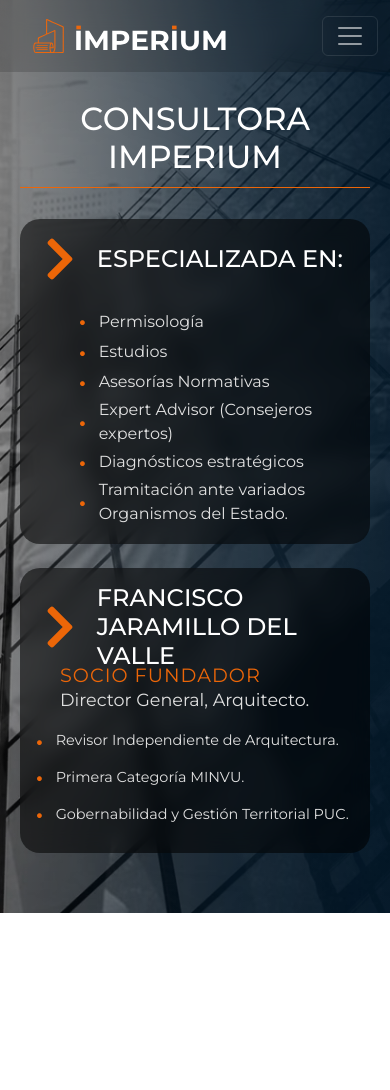
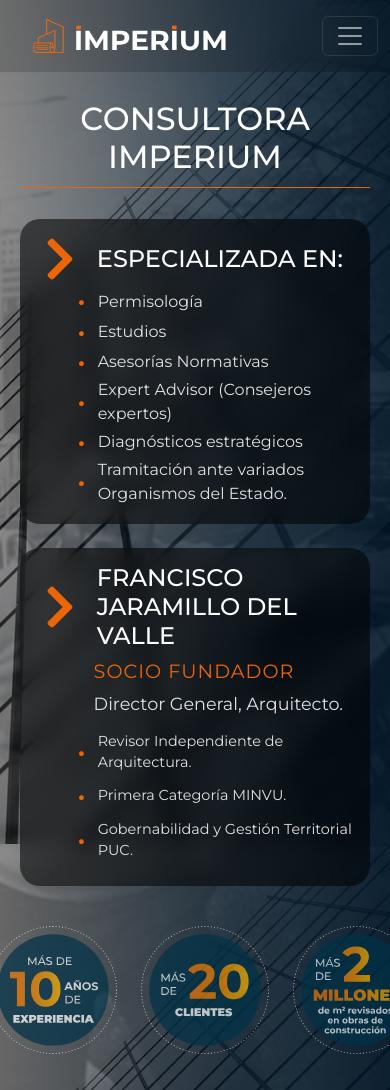
Before and after one commit to cristiansot/imperium-website, a React (Vite) app: page /empresa in a window 390 px wide. Before the commit the page ends 913 px from the top, so only its background shows below. Built offline with nearby package versions, Linux system fonts and the light colour scheme.

Commit message:
Web site finalizada por parte del programador

```diff
--- a/src/assets/css/empresa.css
+++ b/src/assets/css/empresa.css
@@ -1,4 +1,4 @@
-/* empresa.css - VERSIÓN CON RECUADROS CENTRADOS EN UNA COLUMNA */
+/* empresa.css - VERSIÓN CON RECUADROS CENTRADOS Y CÍRCULOS A LA DERECHA */
 
 .empresa-section {
   position: relative;
@@ -60,7 +60,7 @@
 }
 
 .empresa-section .container {
-  max-width: 800px;
+  max-width: 1200px;
   margin: 0 auto;
   padding: 0 40px;
 }
@@ -73,7 +73,6 @@
 }
 
 .empresa-title {
-
   color: #ffffff;
   margin: 0;
   display: inline-block;
@@ -88,26 +87,58 @@
   position: relative;
 }
 
-/* Grid - Una sola columna centrada */
-.empresa-grid {
+/* Contenedor principal con flex para alinear recuadros y círculos */
+.empresa-main-content {
   display: flex;
   justify-content: center;
   align-items: center;
   min-height: calc(100vh - 250px);
 }
 
-.empresa-col-left {
-  display: none;
+.empresa-col-right-centered {
+  display: flex;
+  align-items: center;
+  justify-content: center;
+  gap: 2rem;
+  width: 100%;
 }
 
-.empresa-col-right {
-  width: 100%;
-  max-width: 700px;
-  margin: 0 auto;
+/* Círculos en columna a la derecha */
+.circulos-columna {
   display: flex;
   flex-direction: column;
+  gap: 7rem !important;
+  order: 2;
+}
+
+.circulo-item {
+  width: 80px;
+  height: 80px;
+  display: flex;
+  align-items: center;
   justify-content: center;
-  padding: 0;
+  margin-left: -80px;
+  z-index: 3
+}
+
+.circulo-svg {
+  /* margin-top: -100px !important; */
+  width: 180px !important;
+  height: 180px;
+  opacity: 0.7;
+  transition: opacity 0.3s ease;
+}
+
+.circulo-svg:hover {
+  opacity: 3;
+}
+
+/* Contenedor de recuadros */
+.recuadros-container {
+  flex: 1;
+  max-width: 700px;
+  /* margin-top: -100px !important; */
+  order: 1; /* Esto los coloca a la izquierda */
 }
 
 /* RECUADROS */
@@ -153,13 +184,14 @@
 /* Lista con bullets */
 .recuadro-lista {
   list-style: none;
+  margin-top: -20px !important;
   padding: 0;
   margin: 0;
 }
 
 .recuadro-lista li {
   display: flex;
-  margin-left: 43px;
+  margin-left: 42px;
   align-items: center;
   gap: .8rem;
   margin-bottom: 0.1rem;
@@ -228,6 +260,7 @@
 
 .fundador-descripcion li {
   display: flex;
+  margin-left: 42px;
   align-items: center;
   gap: 0.8rem;
   margin-bottom: 0.5rem;
@@ -264,16 +297,36 @@
     padding-left: 1.8rem;
   }
 
-  .empresa-col-right {
+  .recuadros-container {
     max-width: 600px;
   }
 
   .recuadro {
     padding: 1.5rem;
   }
+
+  .circulos-columna {
+    gap: 1rem;
+  }
+
+  .circulo-item {
+    width: 60px;
+    height: 60px;
+  }
+
+  .circulo-item {
+    margin-left: -50px;
+  }
+
+.circulo-svg {
+    width: 140px !important;
+    height: 140px;
+    opacity: 0.7;
+    transition: opacity 0.3s ease;
+  }
 }
 
-@media (max-width: 768px) {
+@media (max-width: 767px) {
   .empresa-section {
     padding: 100px 0 60px 0;
   }
@@ -286,13 +339,26 @@
     font-size: 2rem;
   }
 
-  .empresa-grid {
+  .empresa-main-content {
     min-height: auto;
   }
 
-  .empresa-col-right {
+  .empresa-col-right-centered {
+    flex-direction: column;
+    gap: 1.5rem;
+  }
+
+  .recuadros-container {
     max-width: 100%;
-    padding: 0;
+    width: 100%;
+    order: 1;
+  }
+
+  .circulos-columna {
+    flex-direction: row;
+    justify-content: center;
+    gap: 1rem;
+    order: 2;
   }
 
   .recuadro {
@@ -310,7 +376,8 @@
 
   .fundador-cargo,
   .fundador-especialidad {
-    padding-left: 1.5rem;
+    padding-left: 3.6rem;
+    margin-top: 10px !important;
   }
 
   .empresa-francisco-layer {
@@ -319,6 +386,19 @@
 
   .empresa-francisco-layer img {
     opacity: 0.2;
+  }
+
+  .circulo-item {
+    margin: 60px -20px 0 0px;
+    z-index: 3
+}
+
+  .circulo-svg {
+    width: 8rem !important;
+    height: 8rem;
+    opacity: 0.7;
+    transition: opacity 0.3s ease;
+    margin-bottom: 20px;
   }
 }
 
@@ -341,11 +421,20 @@
     font-size: 1rem;
   }
 
-  .empresa-col-right {
+  .recuadros-container {
     max-width: 800px;
   }
 
   .recuadro {
     padding: 2.5rem;
   }
+
+  .circulo-item {
+    width: 90px;
+    height: 90px;
+  }
+
+  .circulos-columna {
+    gap: 2rem;
+  }
 }
--- a/src/pages/Empresa.jsx
+++ b/src/pages/Empresa.jsx
@@ -23,12 +23,18 @@
     ]
   };
 
+  const circulos = [
+    { id: 1, src: "/img/circle-1.svg", alt: "Círculo 1" },
+    { id: 2, src: "/img/circle-2.svg", alt: "Círculo 2" },
+    { id: 3, src: "/img/circle-3.svg", alt: "Círculo 3" }
+  ];
+
   return (
     <section className="empresa-section">
-      {/* Background layer - index 0 */}
+      {/* Background layer */}
       <div className="empresa-bg-layer"></div>
 
-      {/* Francisco image layer - index 1 */}
+      {/* Francisco image layer */}
       <div className="empresa-francisco-layer">
         <img
           src="/img/equipo/francisco-trama.png"
@@ -36,7 +42,7 @@
         />
       </div>
 
-      {/* Content layer - index 3 */}
+      {/* Content layer */}
       <div className="empresa-content-layer">
         <div className="container">
           {/* Header centrado */}
@@ -45,19 +51,28 @@
             <div className="empresa-title-line"></div>
           </div>
 
-          {/* Contenedor centrado para los recuadros */}
+          {/* Contenedor principal con los recuadros */}
           <div className="empresa-main-content">
-            {/* Columna izquierda con imagen visible (sin overlay adicional) */}
-            <div className="empresa-col-left-visible"></div>
+            <div className="empresa-col-right-centered">
+              {/* Círculos en columna sobre las cajas */}
+              <div className="circulos-columna">
+                {circulos.map((circulo) => (
+                  <div key={circulo.id} className="circulo-item">
+                    <img
+                      src={circulo.src}
+                      alt={circulo.alt}
+                      className="circulo-svg"
+                    />
+                  </div>
+                ))}
+              </div>
 
-            {/* Columna derecha con recuadros centrados */}
-            <div className="empresa-col-right-centered">
               <div className="recuadros-container">
-                {/* Primer recuadro */}
+                {/* Primer recuadro - Especializada en: */}
                 <div className="recuadro recuadro-especialidades">
                   <div className="recuadro-header">
                     <FaChevronRight className="recuadro-header-icon" />
-                    <h2 className="recuadro-title">Especializada en:</h2>
+                    <h2 className="recuadro-title">ESPECIALIZADA EN:</h2>
                   </div>
                   <ul className="recuadro-lista">
                     {serviciosLista.map((item, index) => (
@@ -69,7 +84,7 @@
                   </ul>
                 </div>
 
-                {/* Segundo recuadro */}
+                {/* Segundo recuadro - Fundador */}
                 <div className="recuadro recuadro-fundador">
                   <div className="fundador-header">
                     <div className="fundador-nombre-wrapper">
```
